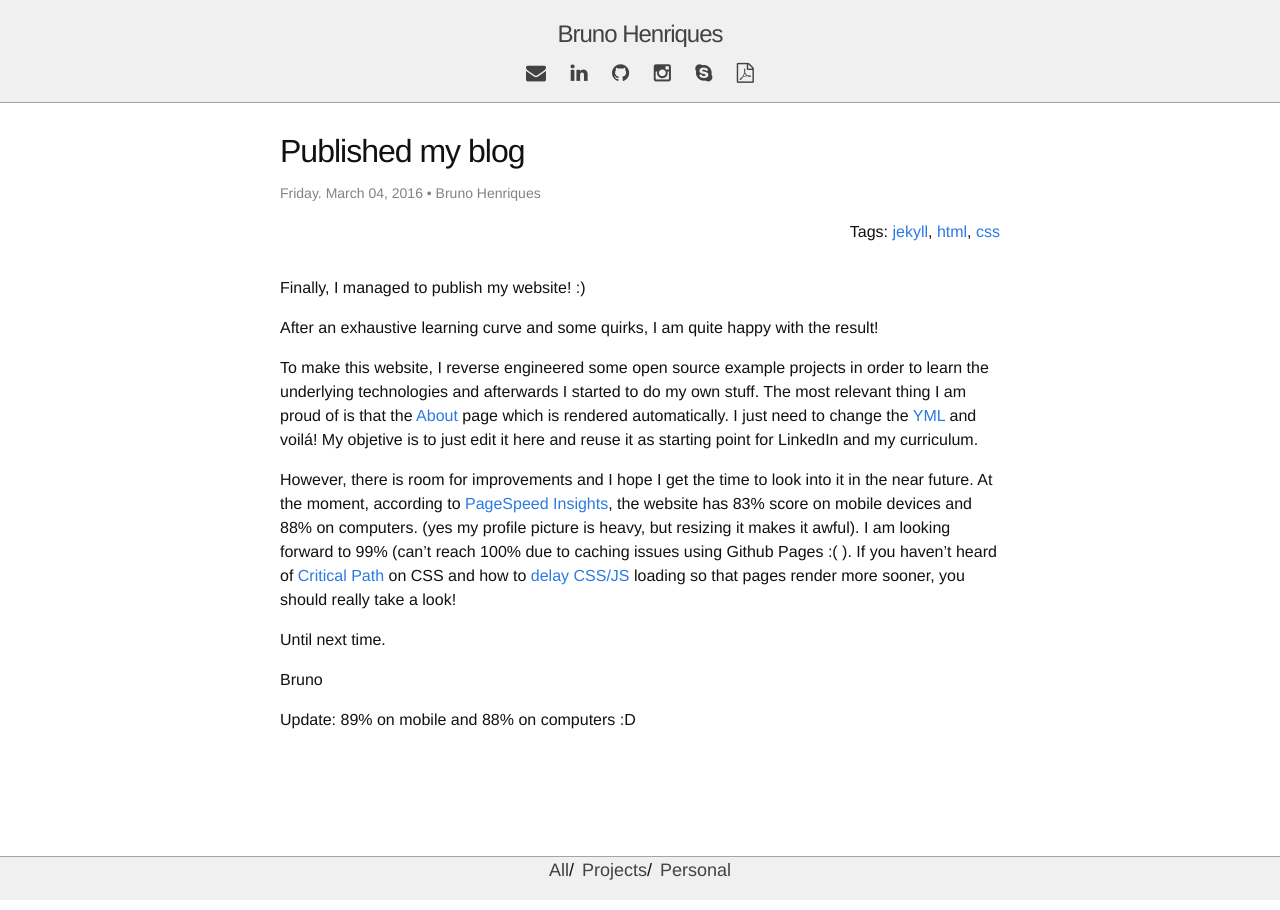
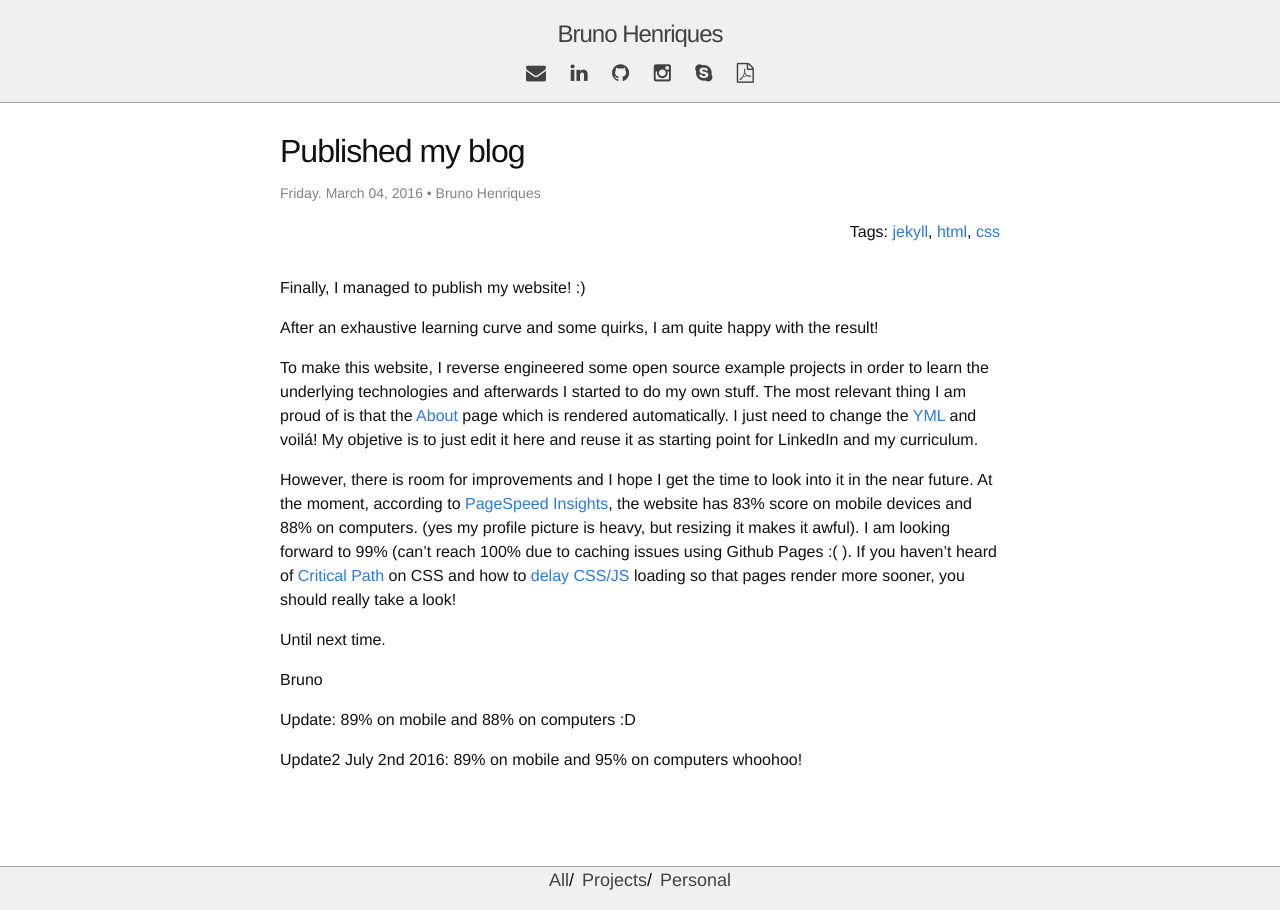
Before and after one commit to xanzheus/riques, a Jekyll site: the page built from _posts/2016-03-04-Published my blog.markdown, in a window 1280 px wide. Built offline with Jekyll 4.4.1, drawn with Linux system fonts in a browser that asks for light colours; comment, search, counter and statistics services are not loaded.

Commit message:
Update 2016-03-04-Published my blog.markdown

```diff
--- a/_posts/2016-03-04-Published my blog.markdown
+++ b/_posts/2016-03-04-Published my blog.markdown
@@ -27,6 +27,8 @@ Bruno
 
 Update: 89% on mobile and 88% on computers :D
 
+Update2 July 2nd 2016: 89% on mobile and 95% on computers whoohoo!
+
 [Enhance]: https://github.com/filamentgroup/enhance
 [About]: https://bphenriques.github.io/about/
 [page-speed]:   https://developers.google.com/speed/pagespeed/insights/?url=bphenriques.github.io
```
